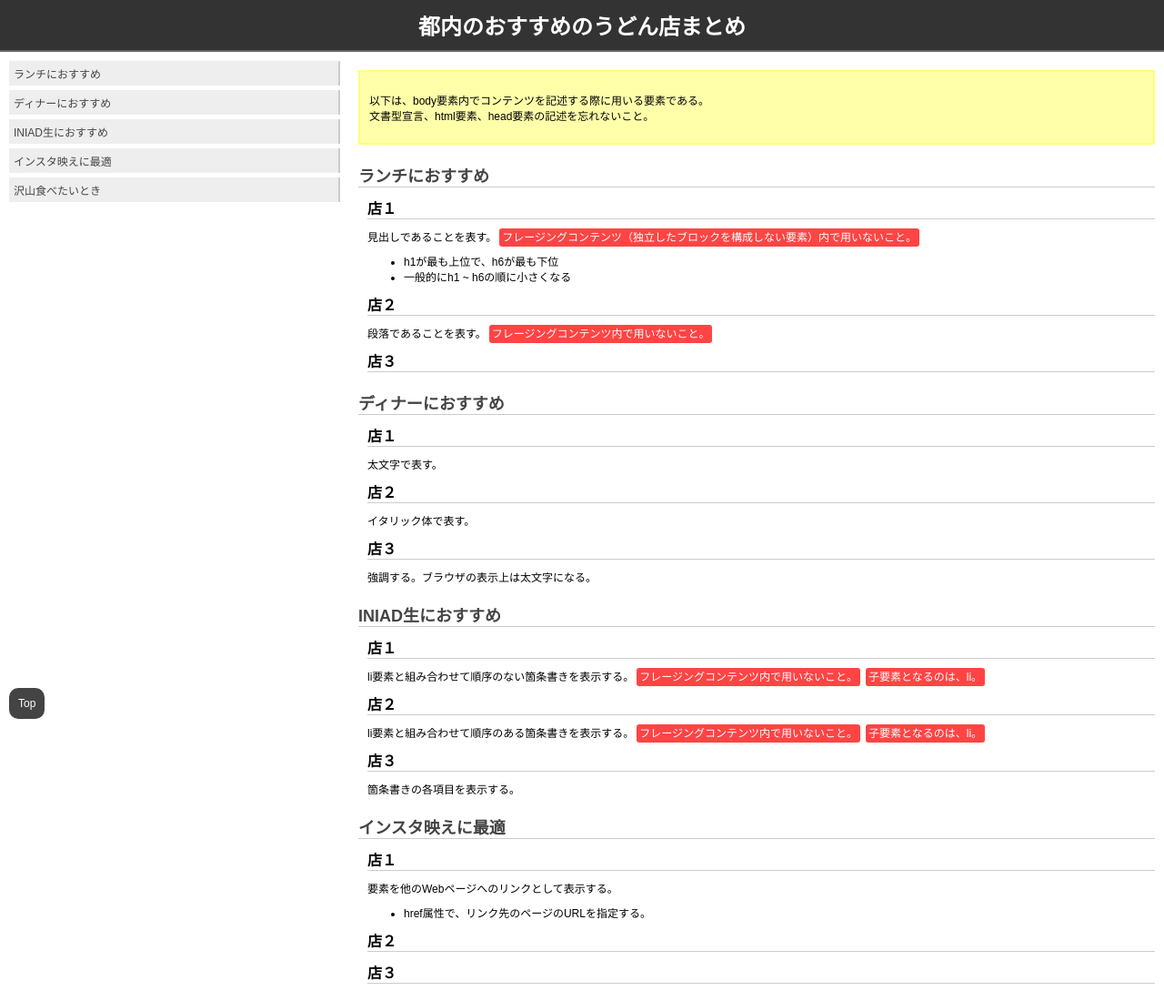
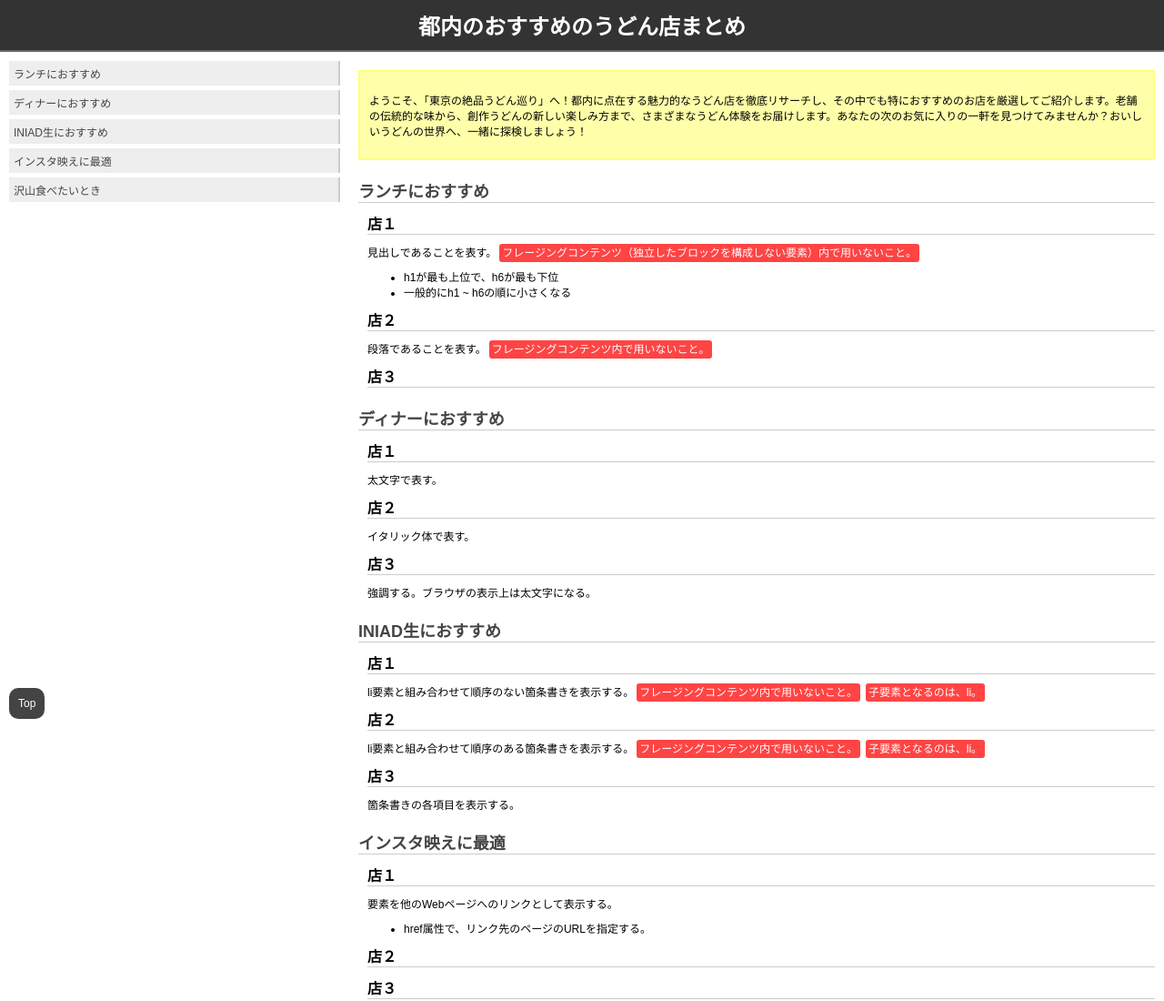
Before and after one commit to s1f102400741/team-project, a plain HTML site: page index.html in a window 1280 px wide. Shown: the top 1100 px of the page at 91% size. Drawn offline with Linux system fonts and the light colour scheme.

Commit message:
紹介文の変更

```diff
--- a/index.html
+++ b/index.html
@@ -23,8 +23,7 @@
 
       <div class="content">
         <div class="important">
-          <p>以下は、body要素内でコンテンツを記述する際に用いる要素である。<br>
-          文書型宣言、html要素、head要素の記述を忘れないこと。</p>
+          <p>ようこそ、「東京の絶品うどん巡り」へ！都内に点在する魅力的なうどん店を徹底リサーチし、その中でも特におすすめのお店を厳選してご紹介します。老舗の伝統的な味から、創作うどんの新しい楽しみ方まで、さまざまなうどん体験をお届けします。あなたの次のお気に入りの一軒を見つけてみませんか？おいしいうどんの世界へ、一緒に探検しましょう！</p>
         </div>
         <h2 id="id1">ランチにおすすめ</h2>
         <h3>店１</h3>
```
